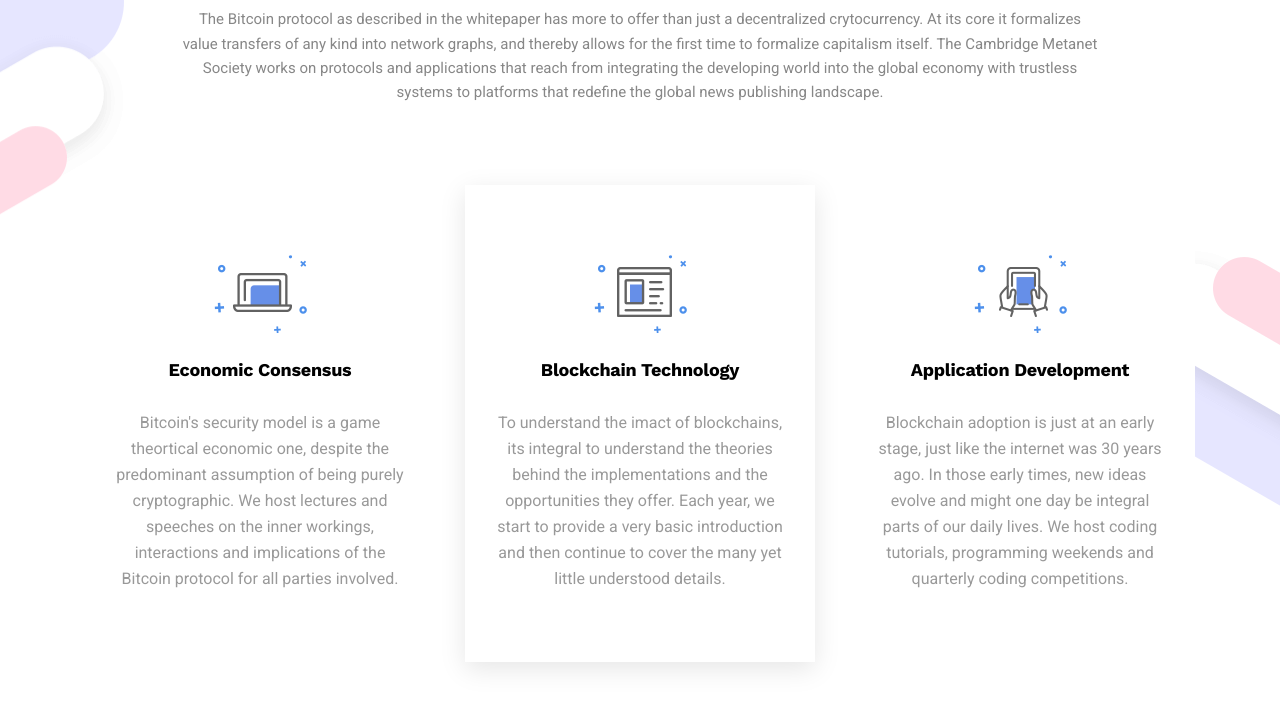
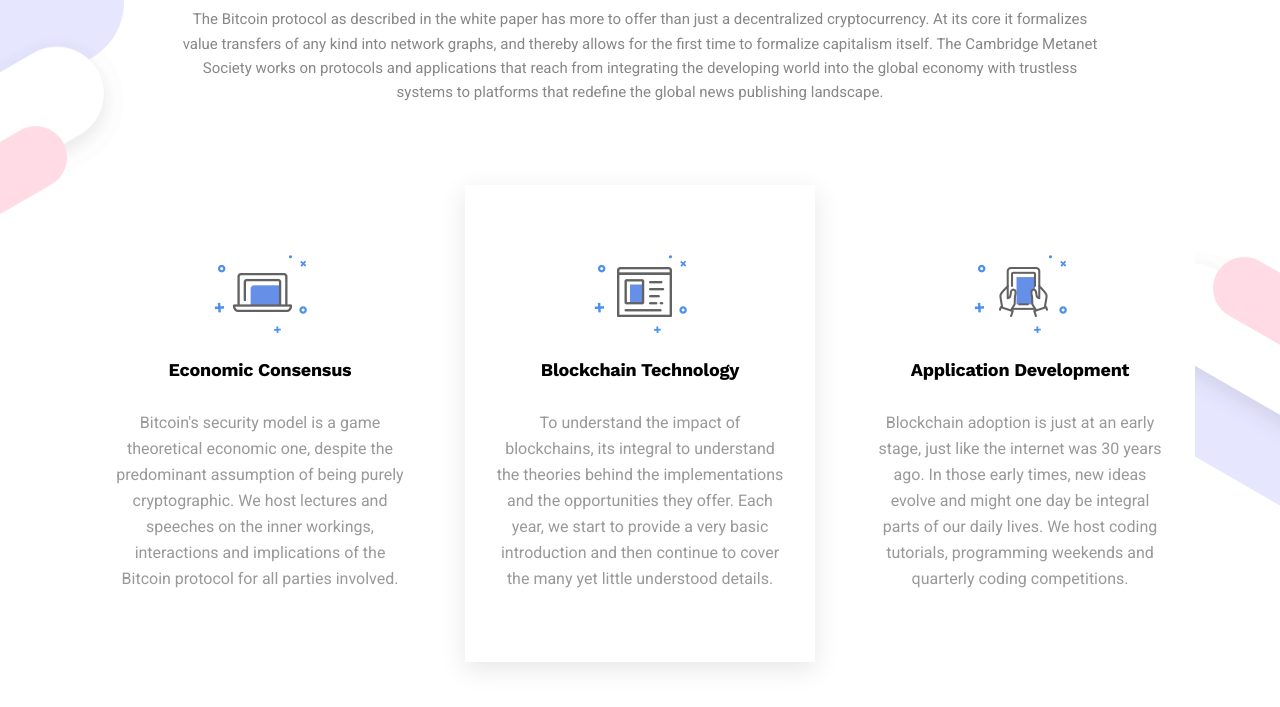
Before and after one commit to Metanet-Society/website, a plain HTML site: page index.html in a window 1280 px wide. Shown: the part 1034-1741 px from the top of the page. Drawn offline with nearby package versions, Linux system fonts and the light colour scheme; some packages are replaced by stand-ins of ours; files whose address does not match are found by name; a web font is replaced by a local one.

Commit message:
fixed typos

```diff
--- a/index.html
+++ b/index.html
@@ -233,7 +233,7 @@
             <div class="col-lg-10 mx-auto">
                 <div class="agency-section-title text-center section-title-style2">
                     <h2 class="main-title" style="padding-bottom: 20px">We Connect the World</h2>
-                    <p>The Bitcoin protocol as described in the whitepaper has more to offer than just a decentralized crytocurrency. At its core it formalizes value transfers of any kind into network graphs, and thereby allows for the first time to formalize capitalism itself.
+                    <p>The Bitcoin protocol as described in the white paper has more to offer than just a decentralized cryptocurrency. At its core it formalizes value transfers of any kind into network graphs, and thereby allows for the first time to formalize capitalism itself.
                     The Cambridge Metanet Society works on protocols and applications that reach from integrating the developing world into the global
                     economy with trustless systems to platforms that redefine the global news publishing landscape.</p>
                 </div>
@@ -246,7 +246,7 @@
                         <img src="assets/images/info/info-icon4.png" alt="">
                     </div>
                     <h3 class="small">Economic Consensus</h3>
-                    <p>Bitcoin's security model is a game theortical economic one, despite the predominant assumption of being purely cryptographic. We host lectures and speeches on the inner workings, interactions and implications of the Bitcoin protocol for all parties involved.  </p>
+                    <p>Bitcoin's security model is a game theoretical economic one, despite the predominant assumption of being purely cryptographic. We host lectures and speeches on the inner workings, interactions and implications of the Bitcoin protocol for all parties involved.  </p>
                 </div><!-- .single-info-block END -->
             </div>
             <div class="col-md-6 col-lg-4">
@@ -255,7 +255,7 @@
                         <img src="assets/images/info/info-icon5.png" alt="">
                     </div>
                     <h3 class="small">Blockchain Technology</h3>
-                    <p>To understand the imact of blockchains, its integral to understand the theories behind the implementations and the opportunities they offer. Each year, we start to provide a very basic introduction and then continue to cover the many yet little understood details.  </p>
+                    <p>To understand the impact of blockchains, its integral to understand the theories behind the implementations and the opportunities they offer. Each year, we start to provide a very basic introduction and then continue to cover the many yet little understood details.  </p>
                 </div><!-- .single-info-block END -->
             </div>
             <div class="col-md-6 col-lg-4">
```
